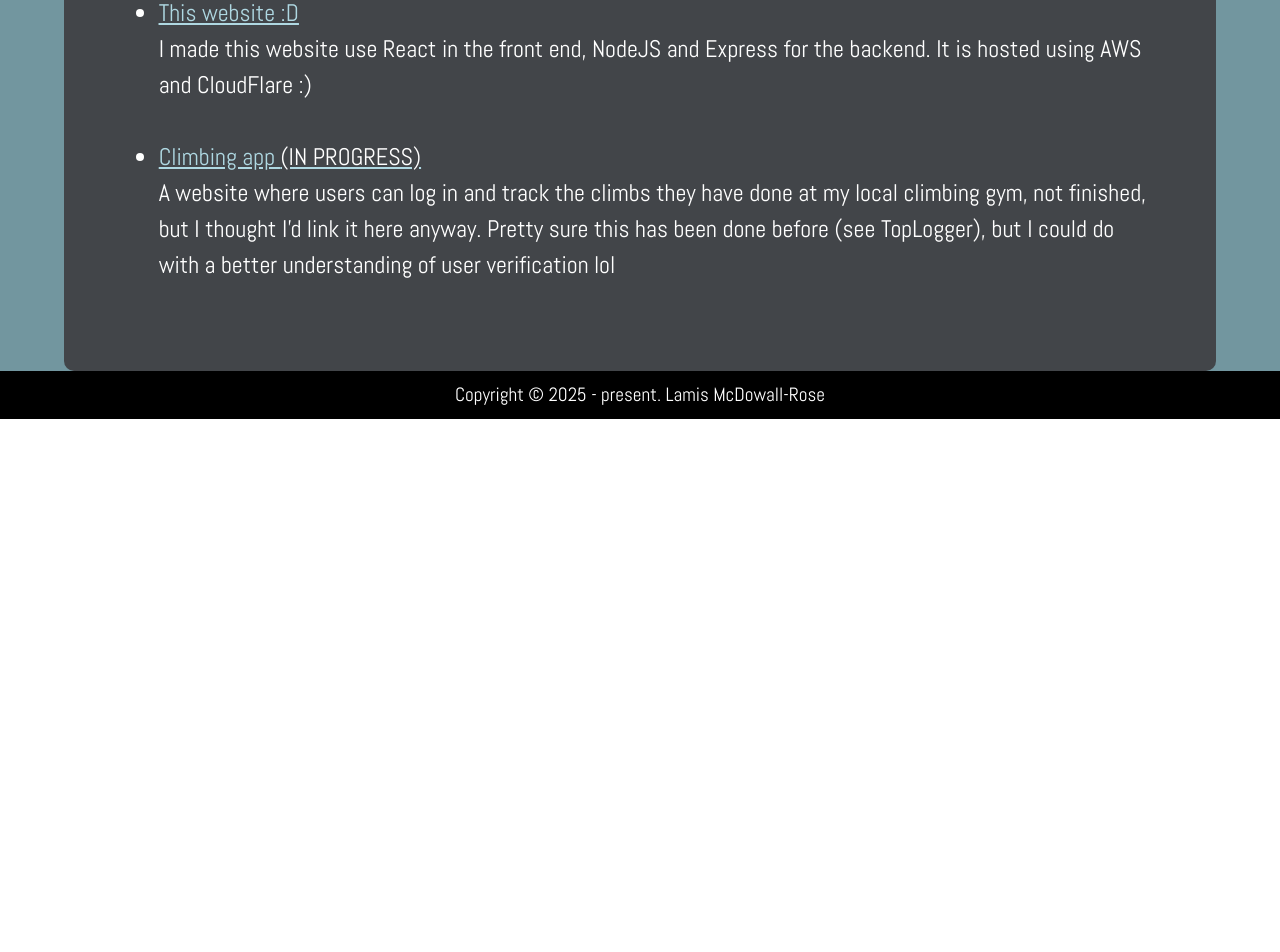
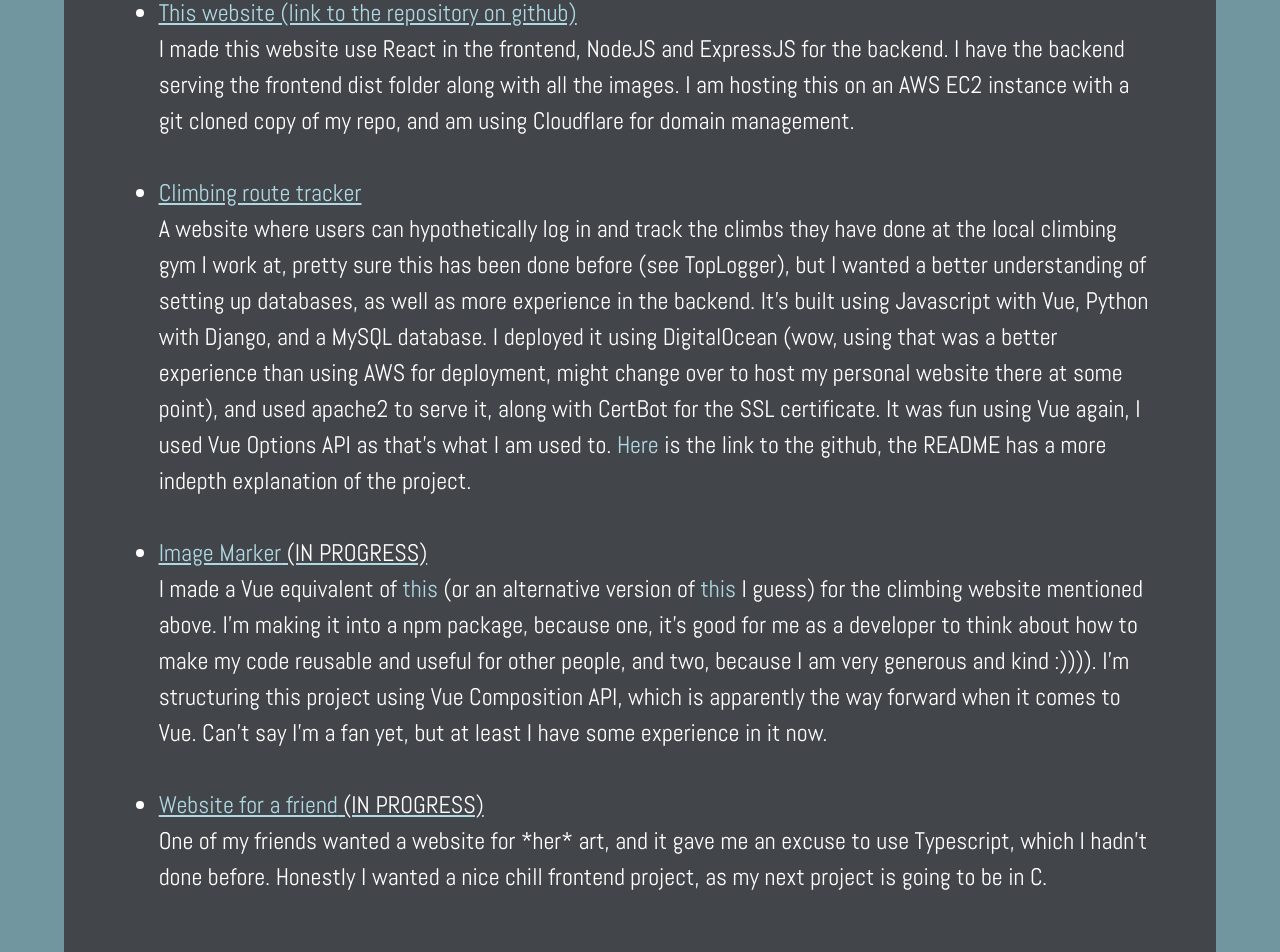
Before and after one commit to Corpusclockwork/personal_website_final, a React (Vite) app in the folder client/: page /code in a window 1280 px wide. Shown: the part 1311-2263 px from the top of the page. Before the commit the page ends 1730 px from the top, so only its background shows below. Built offline with nearby package versions, Linux system fonts and the light colour scheme.

Commit message:
text updated

```diff
--- a/client/src/pages/jsx/Code.jsx
+++ b/client/src/pages/jsx/Code.jsx
@@ -9,14 +9,34 @@
                 </div>
                 <ul className="ProjectsSection">
                     <li className="project">
-                        <b className="projectName"><a href="https://github.com/Corpusclockwork/personal_website_final" target="_blank">This website :D</a></b>
-                        <div className="projectDescription"> I made this website use React in the front end, NodeJS and Express for the backend. It is hosted using AWS and CloudFlare :)</div>
+                        <b className="projectName"><a href="https://github.com/Corpusclockwork/personal_website_final" target="_blank">This website (link to the repository on github)</a></b>
+                        <div className="projectDescription"> I made this website use React in the frontend, NodeJS and ExpressJS for the backend. I have the backend serving the frontend dist folder along with all the images.
+                            I am hosting this on an AWS EC2 instance with a git cloned copy of my repo, and am using Cloudflare for domain management. </div>
                     </li>
                     <br />
                     <li className="project">
-                        <b className="projectName">Climbing app <b className="projectState"> (IN PROGRESS)</b></b>
-                        <div className="projectDescription"> A website where users can log in and track the climbs they have done at my local climbing gym, not finished, but I thought I'd link it here anyway.
-                            Pretty sure this has been done before (see TopLogger), but I could do with a better understanding of user verification lol
+                        <b className="projectName"><a href="https://alienroutelogger.com/" target="_blank">Climbing route tracker </a></b>
+                        <div className="projectDescription"> A website where users can hypothetically log in and track the climbs they have done at the local climbing gym I work at, pretty sure this has been done before (see TopLogger),
+                            but I wanted a better understanding of setting up databases, as well as more experience in the backend. It's built using Javascript with Vue, Python with Django, and a MySQL database. I deployed it using DigitalOcean
+                            (wow, using that was a better experience than using AWS for deployment, might change over to host my personal website there at some point), and used apache2 to serve it, along with CertBot for the SSL certificate.
+                            It was fun using Vue again, I used Vue Options API as that's what I am used to.
+                                 <b><a href="https://github.com/Corpusclockwork/alien_top_logger/" target="_blank"> Here</a></b> is the link to the github, the README has a more indepth explanation of the project.
+                        </div>
+                    </li>
+                    <br />
+                    <li className="project">
+                        <b className="projectName"> <a href="https://github.com/Corpusclockwork/VueImageMarker" target="_blank">Image Marker</a><b className="projectState"> (IN PROGRESS)</b></b>
+                        <div className="projectDescription"> I made a Vue equivalent of <a href="https://www.npmjs.com/package/react-image-marker" target="_blank">this</a> (or an alternative version of <a href="https://github.com/jarvisniu/vue-image-marker" target="_blank">this</a> I guess)
+                            for the climbing website mentioned above. I'm making it into a npm package, because one, it's good for me as a developer to think about how to make my code reusable and useful for other people, and two,
+                            because I am very generous and kind :)))). I'm structuring this project using Vue Composition API, which is apparently the way forward when it comes to Vue. Can't say I'm a fan yet, but at least I have some experience in it now.
+
+                        </div>
+                    </li>
+                    <br />
+                    <li className="project">
+                        <b className="projectName">Website for a friend<b className="projectState"> (IN PROGRESS)</b></b>
+                        <div className="projectDescription"> One of my friends wanted a website for *her* art, and it gave me an excuse to use Typescript, which I hadn't done before. Honestly I wanted a nice chill frontend project, as my next project is going to be in C.
+
                         </div>
                     </li>
                 </ul>
```
